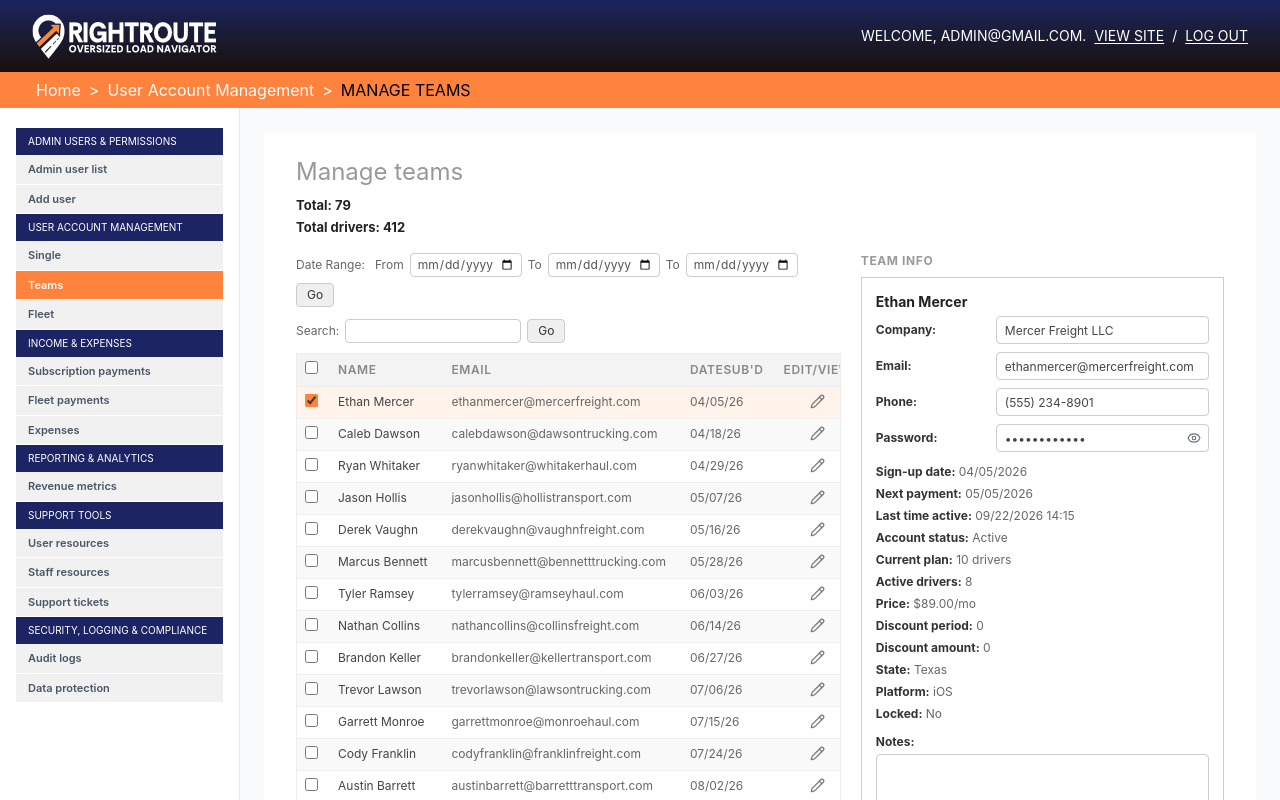
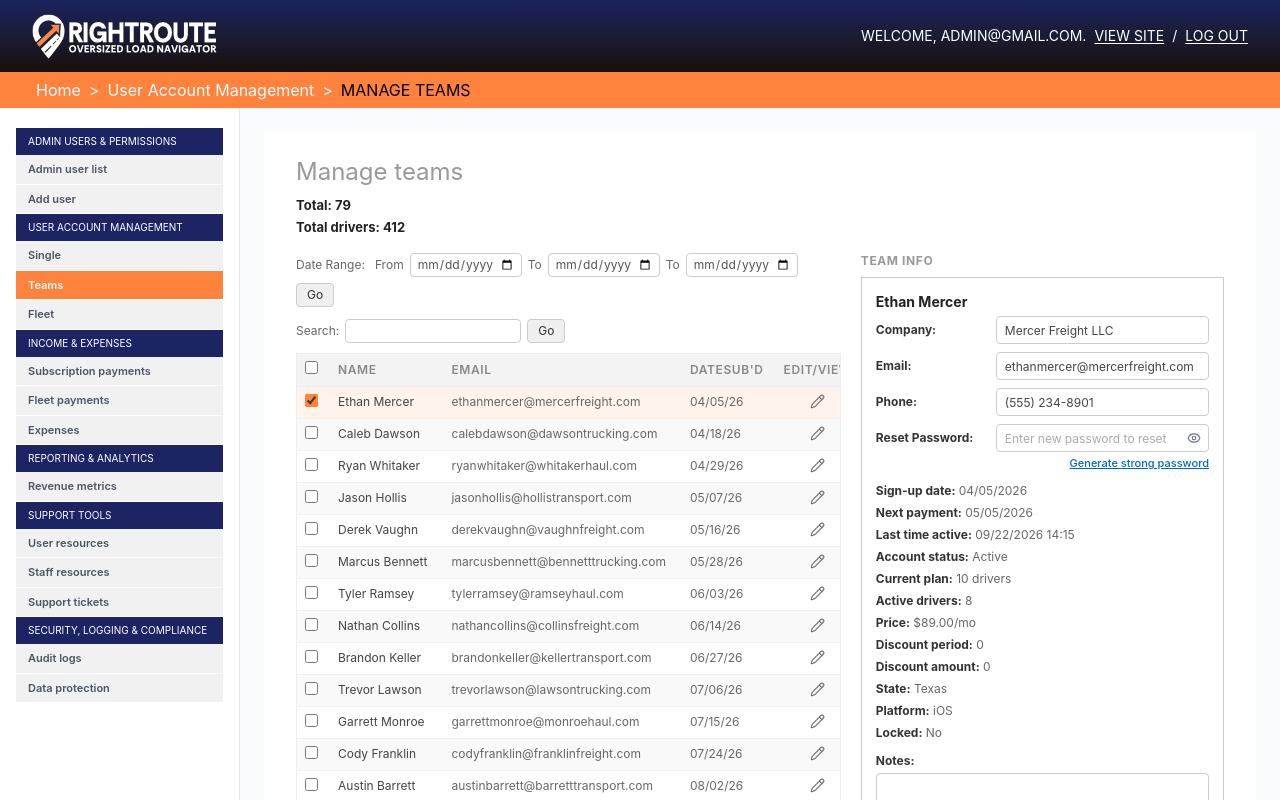
Before and after one commit to Maruf346/SocialWiFi-Admin-Dashboard, a React (Vite) app: page /dashboard/team-users in a window 1280 px wide. Both pictures are taken after a click on the button 817 px from the left and 401 px from the top of the page. Shown: the top 800 px of the page. Built offline with nearby package versions, Linux system fonts and the light colour scheme.

Commit message:
refactor(user): update user account management pages

```diff
--- a/src/pages/user account manage/fleet user/FleetUser.jsx
+++ b/src/pages/user account manage/fleet user/FleetUser.jsx
@@ -450,12 +450,35 @@ const FleetUser = () => {
     company: "",
     email: "",
     phone: "",
-    password: "••••••••••••",
+    newPassword: "",
     notes: "",
     status: "Active",
     currentPlan: "25 drivers",
     state: "",
   });
+
+  const generateStrongPassword = () => {
+    const uppercase = "ABCDEFGHJKLMNPQRSTUVWXYZ";
+    const lowercase = "abcdefghijkmnpqrstuvwxyz";
+    const numbers = "23456789";
+    const symbols = "!@#$%^&*";
+    const all = uppercase + lowercase + numbers + symbols;
+
+    let pwd = "";
+    pwd += uppercase[Math.floor(Math.random() * uppercase.length)];
+    pwd += lowercase[Math.floor(Math.random() * lowercase.length)];
+    pwd += numbers[Math.floor(Math.random() * numbers.length)];
+    pwd += symbols[Math.floor(Math.random() * symbols.length)];
+
+    for (let i = 4; i < 14; i++) {
+      pwd += all[Math.floor(Math.random() * all.length)];
+    }
+
+    const shuffled = pwd.split("").sort(() => 0.5 - Math.random()).join("");
+    setEditFormData((prev) => ({ ...prev, newPassword: shuffled }));
+    setShowPassword(true);
+    showToast("Strong password generated");
+  };
 
   // Keep form data synced when active fleet changes
   const handleSelectFleet = (fleet) => {
@@ -464,12 +487,13 @@ const FleetUser = () => {
       company: fleet.company || "",
       email: fleet.email,
       phone: fleet.phone || "",
-      password: "••••••••••••",
+      newPassword: "",
       notes: fleet.notes || "",
       status: fleet.status,
       currentPlan: fleet.currentPlan,
       state: fleet.state,
     });
+    setShowPassword(false);
     // Add to selected checkbox if not present
     if (!selectedIds.includes(fleet.id)) {
       setSelectedIds([fleet.id]);
@@ -637,6 +661,7 @@ const FleetUser = () => {
               company: editFormData.company,
               email: editFormData.email,
               phone: editFormData.phone,
+              ...(editFormData.newPassword ? { password: editFormData.newPassword } : {}),
               notes: editFormData.notes,
               status: editFormData.status,
               currentPlan: editFormData.currentPlan,
@@ -645,6 +670,7 @@ const FleetUser = () => {
           : t
       )
     );
+    setEditFormData((prev) => ({ ...prev, newPassword: "" }));
     showToast("Fleet information saved successfully");
   };
 
@@ -654,12 +680,13 @@ const FleetUser = () => {
         company: activeFleet.company || "",
         email: activeFleet.email,
         phone: activeFleet.phone || "",
-        password: "••••••••••••",
+        newPassword: "",
         notes: activeFleet.notes || "",
         status: activeFleet.status,
         currentPlan: activeFleet.currentPlan,
         state: activeFleet.state,
       });
+      setShowPassword(false);
       showToast("Changes discarded");
     } else {
       setActiveFleetId(null);
@@ -954,7 +981,8 @@ const FleetUser = () => {
                   />
                 </div>
 
-                {/* Password field with toggle */}
+                {/* Commented out previous password display field - Existing passwords are not displayed or retrieved for security */}
+                {/*
                 <div className="flex flex-col sm:flex-row sm:items-center gap-1 sm:gap-2">
                   <label className="w-28 font-bold text-[#333]">Password:</label>
                   <div className="relative flex-1">
@@ -973,6 +1001,42 @@ const FleetUser = () => {
                       aria-label="Toggle password visibility"
                     >
                       {showPassword ? <EyeOff size={14} /> : <Eye size={14} />}
+                    </button>
+                  </div>
+                </div>
+                */}
+
+                {/* Reset / Change Password field */}
+                <div className="space-y-1">
+                  <div className="flex flex-col sm:flex-row sm:items-center gap-1 sm:gap-2">
+                    <label className="w-28 font-bold text-[#333]">Reset Password:</label>
+                    <div className="relative flex-1">
+                      <input
+                        type={showPassword ? "text" : "password"}
+                        value={editFormData.newPassword || ""}
+                        onChange={(e) =>
+                          setEditFormData({ ...editFormData, newPassword: e.target.value })
+                        }
+                        placeholder="Enter new password to reset"
+                        className="h-7 w-full rounded-sm border border-[#ccc] px-2 pr-7 text-xs text-[#444] outline-none focus:border-[#ff823d] placeholder:text-[#aaa]"
+                      />
+                      <button
+                        type="button"
+                        onClick={() => setShowPassword(!showPassword)}
+                        className="absolute right-2 top-1/2 -translate-y-1/2 text-gray-500 hover:text-gray-700 cursor-pointer"
+                        aria-label="Toggle password visibility"
+                      >
+                        {showPassword ? <EyeOff size={14} /> : <Eye size={14} />}
+                      </button>
+                    </div>
+                  </div>
+                  <div className="flex justify-end sm:pl-28">
+                    <button
+                      type="button"
+                      onClick={generateStrongPassword}
+                      className="text-[11px] font-medium text-[#0066cc] underline hover:text-[#004999] cursor-pointer"
+                    >
+                      Generate strong password
                     </button>
                   </div>
                 </div>
--- a/src/pages/user account manage/single user/SingleUser.jsx
+++ b/src/pages/user account manage/single user/SingleUser.jsx
@@ -366,24 +366,48 @@ const SingleUser = () => {
   // Form state for editable fields in USER INFO panel
   const [editFormData, setEditFormData] = useState({
     email: "",
-    password: "••••••••••••",
+    newPassword: "",
     notes: "",
     status: "Active",
     plan: "Monthly",
     state: "",
   });
 
+  const generateStrongPassword = () => {
+    const uppercase = "ABCDEFGHJKLMNPQRSTUVWXYZ";
+    const lowercase = "abcdefghijkmnpqrstuvwxyz";
+    const numbers = "23456789";
+    const symbols = "!@#$%^&*";
+    const all = uppercase + lowercase + numbers + symbols;
+
+    let pwd = "";
+    pwd += uppercase[Math.floor(Math.random() * uppercase.length)];
+    pwd += lowercase[Math.floor(Math.random() * lowercase.length)];
+    pwd += numbers[Math.floor(Math.random() * numbers.length)];
+    pwd += symbols[Math.floor(Math.random() * symbols.length)];
+
+    for (let i = 4; i < 14; i++) {
+      pwd += all[Math.floor(Math.random() * all.length)];
+    }
+
+    const shuffled = pwd.split("").sort(() => 0.5 - Math.random()).join("");
+    setEditFormData((prev) => ({ ...prev, newPassword: shuffled }));
+    setShowPassword(true);
+    showToast("Strong password generated");
+  };
+
   // Keep form data synced when active user changes
   const handleSelectUser = (user) => {
     setActiveUserId(user.id);
     setEditFormData({
       email: user.email,
-      password: "••••••••••••",
+      newPassword: "",
       notes: user.notes || "",
       status: user.status,
       plan: user.plan,
       state: user.state,
     });
+    setShowPassword(false);
     // Add to selected checkbox if not present
     if (!selectedIds.includes(user.id)) {
       setSelectedIds([user.id]);
@@ -542,6 +566,7 @@ const SingleUser = () => {
           ? {
               ...u,
               email: editFormData.email,
+              ...(editFormData.newPassword ? { password: editFormData.newPassword } : {}),
               notes: editFormData.notes,
               status: editFormData.status,
               plan: editFormData.plan,
@@ -550,6 +575,7 @@ const SingleUser = () => {
           : u
       )
     );
+    setEditFormData((prev) => ({ ...prev, newPassword: "" }));
     showToast("User information saved successfully");
   };
 
@@ -557,12 +583,13 @@ const SingleUser = () => {
     if (activeUser) {
       setEditFormData({
         email: activeUser.email,
-        password: "••••••••••••",
+        newPassword: "",
         notes: activeUser.notes || "",
         status: activeUser.status,
         plan: activeUser.plan,
         state: activeUser.state,
       });
+      setShowPassword(false);
       showToast("Changes discarded");
     } else {
       setActiveUserId(null);
@@ -862,7 +889,8 @@ const SingleUser = () => {
                   />
                 </div>
 
-                {/* Password field with toggle */}
+                {/* Commented out previous password display field - Existing passwords are not displayed or retrieved for security */}
+                {/*
                 <div className="flex flex-col sm:flex-row sm:items-center gap-1 sm:gap-2">
                   <label className="w-28 font-bold text-[#333]">Password:</label>
                   <div className="relative flex-1">
@@ -881,6 +909,42 @@ const SingleUser = () => {
                       aria-label="Toggle password visibility"
                     >
                       {showPassword ? <EyeOff size={14} /> : <Eye size={14} />}
+                    </button>
+                  </div>
+                </div>
+                */}
+
+                {/* Reset / Change Password field */}
+                <div className="space-y-1">
+                  <div className="flex flex-col sm:flex-row sm:items-center gap-1 sm:gap-2">
+                    <label className="w-28 font-bold text-[#333]">Reset Password:</label>
+                    <div className="relative flex-1">
+                      <input
+                        type={showPassword ? "text" : "password"}
+                        value={editFormData.newPassword || ""}
+                        onChange={(e) =>
+                          setEditFormData({ ...editFormData, newPassword: e.target.value })
+                        }
+                        placeholder="Enter new password to reset"
+                        className="h-7 w-full rounded-sm border border-[#ccc] px-2 pr-7 text-xs text-[#444] outline-none focus:border-[#ff823d] placeholder:text-[#aaa]"
+                      />
+                      <button
+                        type="button"
+                        onClick={() => setShowPassword(!showPassword)}
+                        className="absolute right-2 top-1/2 -translate-y-1/2 text-gray-500 hover:text-gray-700 cursor-pointer"
+                        aria-label="Toggle password visibility"
+                      >
+                        {showPassword ? <EyeOff size={14} /> : <Eye size={14} />}
+                      </button>
+                    </div>
+                  </div>
+                  <div className="flex justify-end sm:pl-28">
+                    <button
+                      type="button"
+                      onClick={generateStrongPassword}
+                      className="text-[11px] font-medium text-[#0066cc] underline hover:text-[#004999] cursor-pointer"
+                    >
+                      Generate strong password
                     </button>
                   </div>
                 </div>
--- a/src/pages/user account manage/team user/TeamUsers.jsx
+++ b/src/pages/user account manage/team user/TeamUsers.jsx
@@ -469,12 +469,35 @@ const TeamUsers = () => {
     company: "",
     email: "",
     phone: "",
-    password: "",
+    newPassword: "",
     notes: "",
     status: "Active",
     currentPlan: "25 drivers",
     state: "",
   });
+
+  const generateStrongPassword = () => {
+    const uppercase = "ABCDEFGHJKLMNPQRSTUVWXYZ";
+    const lowercase = "abcdefghijkmnpqrstuvwxyz";
+    const numbers = "23456789";
+    const symbols = "!@#$%^&*";
+    const all = uppercase + lowercase + numbers + symbols;
+
+    let pwd = "";
+    pwd += uppercase[Math.floor(Math.random() * uppercase.length)];
+    pwd += lowercase[Math.floor(Math.random() * lowercase.length)];
+    pwd += numbers[Math.floor(Math.random() * numbers.length)];
+    pwd += symbols[Math.floor(Math.random() * symbols.length)];
+
+    for (let i = 4; i < 14; i++) {
+      pwd += all[Math.floor(Math.random() * all.length)];
+    }
+
+    const shuffled = pwd.split("").sort(() => 0.5 - Math.random()).join("");
+    setEditFormData((prev) => ({ ...prev, newPassword: shuffled }));
+    setShowPassword(true);
+    showToast("Strong password generated");
+  };
 
   // Keep form data synced when active team changes
   const handleSelectTeam = (team) => {
@@ -483,12 +506,13 @@ const TeamUsers = () => {
       company: team.company || "",
       email: team.email,
       phone: team.phone || "",
-      password: team.password || "Mercer2026!*",
+      newPassword: "",
       notes: team.notes || "",
       status: team.status,
       currentPlan: team.currentPlan,
       state: team.state,
     });
+    setShowPassword(false);
     // Add to selected checkbox if not present
     if (!selectedIds.includes(team.id)) {
       setSelectedIds([team.id]);
@@ -668,7 +692,7 @@ const TeamUsers = () => {
               company: editFormData.company,
               email: editFormData.email,
               phone: editFormData.phone,
-              password: editFormData.password,
+              ...(editFormData.newPassword ? { password: editFormData.newPassword } : {}),
               notes: editFormData.notes,
               status: editFormData.status,
               currentPlan: editFormData.currentPlan,
@@ -677,6 +701,7 @@ const TeamUsers = () => {
           : t
       )
     );
+    setEditFormData((prev) => ({ ...prev, newPassword: "" }));
     showToast("Team information saved successfully");
   };
 
@@ -686,12 +711,13 @@ const TeamUsers = () => {
       company: "",
       email: "",
       phone: "",
-      password: "",
+      newPassword: "",
       notes: "",
       status: "Active",
       currentPlan: "25 drivers",
       state: "",
     });
+    setShowPassword(false);
     showToast("User info cleared");
   };
 
@@ -1011,7 +1037,8 @@ const TeamUsers = () => {
                   />
                 </div>
 
-                {/* Password field with toggle */}
+                {/* Commented out previous password display field - Existing passwords are not displayed or retrieved for security */}
+                {/*
                 <div className="flex flex-col sm:flex-row sm:items-center gap-1 sm:gap-2">
                   <label className="w-28 font-bold text-[#333]">Password:</label>
                   <div className="relative flex-1">
@@ -1030,6 +1057,42 @@ const TeamUsers = () => {
                       aria-label="Toggle password visibility"
                     >
                       {showPassword ? <EyeOff size={14} /> : <Eye size={14} />}
+                    </button>
+                  </div>
+                </div>
+                */}
+
+                {/* Reset / Change Password field */}
+                <div className="space-y-1">
+                  <div className="flex flex-col sm:flex-row sm:items-center gap-1 sm:gap-2">
+                    <label className="w-28 font-bold text-[#333]">Reset Password:</label>
+                    <div className="relative flex-1">
+                      <input
+                        type={showPassword ? "text" : "password"}
+                        value={editFormData.newPassword || ""}
+                        onChange={(e) =>
+                          setEditFormData({ ...editFormData, newPassword: e.target.value })
+                        }
+                        placeholder="Enter new password to reset"
+                        className="h-7 w-full rounded-sm border border-[#ccc] px-2 pr-7 text-xs text-[#444] outline-none focus:border-[#ff823d] placeholder:text-[#aaa]"
+                      />
+                      <button
+                        type="button"
+                        onClick={() => setShowPassword(!showPassword)}
+                        className="absolute right-2 top-1/2 -translate-y-1/2 text-gray-500 hover:text-gray-700 cursor-pointer"
+                        aria-label="Toggle password visibility"
+                      >
+                        {showPassword ? <EyeOff size={14} /> : <Eye size={14} />}
+                      </button>
+                    </div>
+                  </div>
+                  <div className="flex justify-end sm:pl-28">
+                    <button
+                      type="button"
+                      onClick={generateStrongPassword}
+                      className="text-[11px] font-medium text-[#0066cc] underline hover:text-[#004999] cursor-pointer"
+                    >
+                      Generate strong password
                     </button>
                   </div>
                 </div>
```
